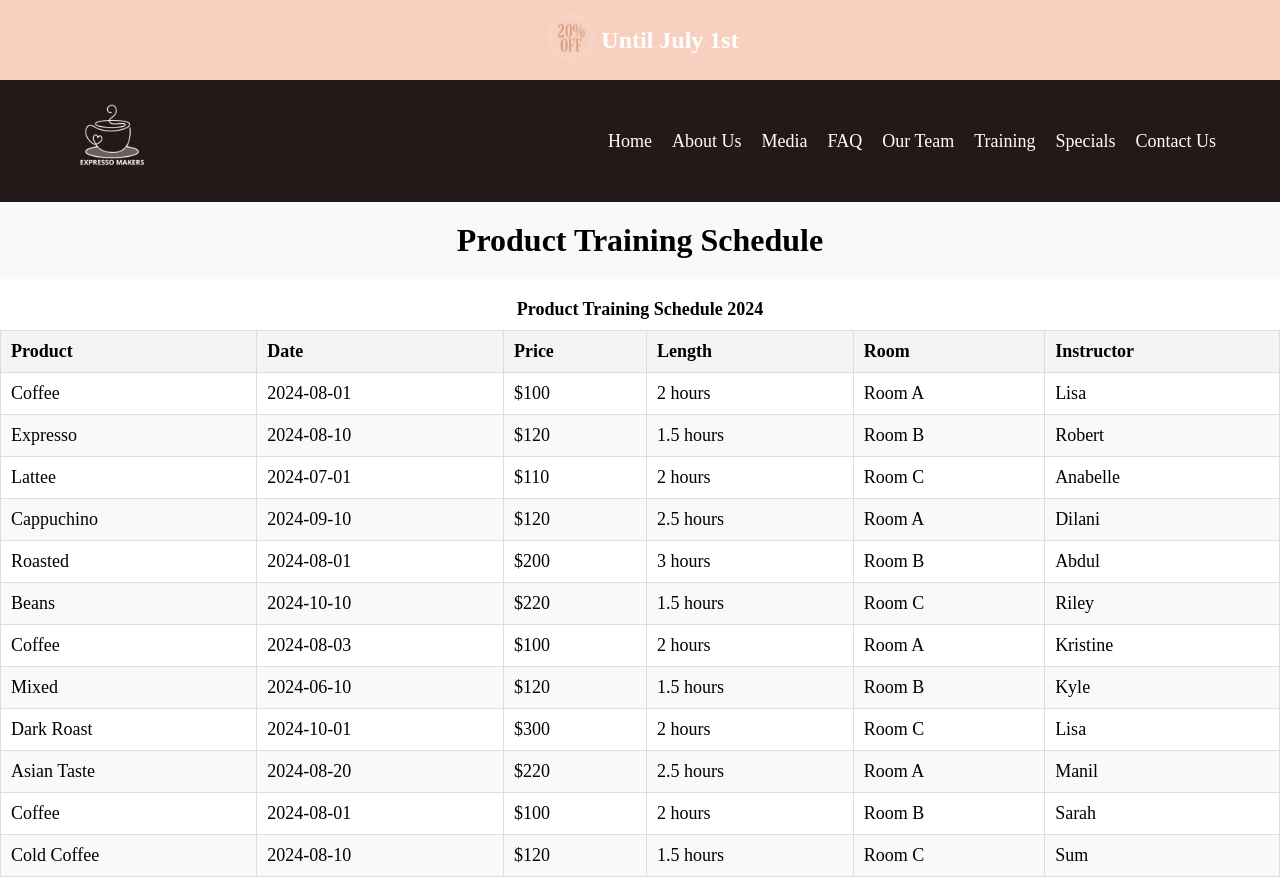
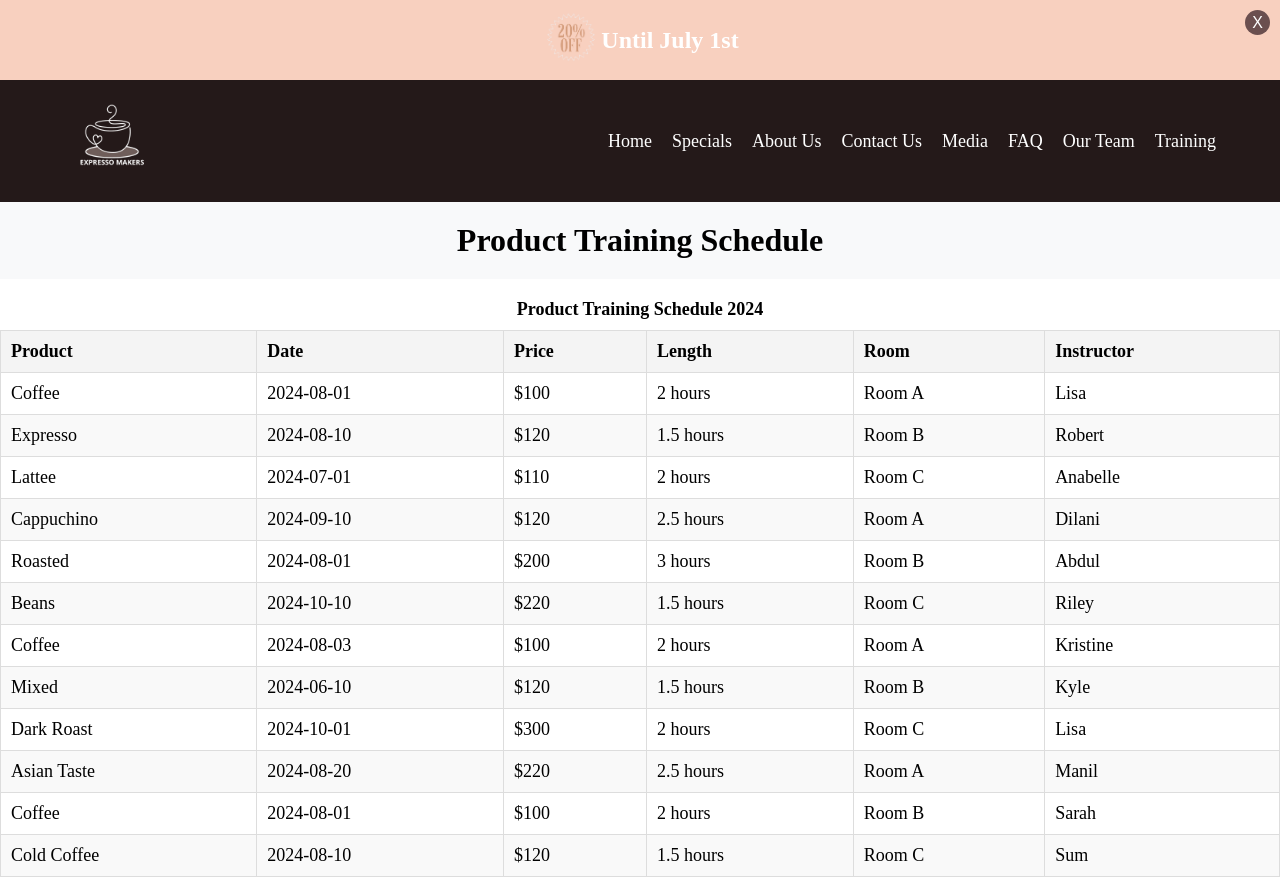
Before and after one commit to sum424/frontend-term-project, a plain HTML site: page pages/training.html in a window 1280 px wide. Shown: the top 880 px of the page. Drawn offline with Linux system fonts and the light colour scheme.

Commit message:
btn close

```diff
--- a/css/main.css
+++ b/css/main.css
@@ -4,6 +4,23 @@
     padding: 0;
     box-sizing: border-box;
     scroll-behavior: smooth;
+}
+
+/* close btn */
+.close-btn {
+    position: absolute;
+    right: 10px;
+    top: 10px;
+    background-color: #6b4f4f;
+    color: #ffffff;
+    border: none;
+    border-radius: 50%;
+    width: 25px;
+    height: 25px;
+    cursor: pointer;
+    font-size: 16px;
+    line-height: 25px;
+    text-align: center;
 }
 
 /* header */
--- /dev/null
+++ b/js/main.js
@@ -0,0 +1,3 @@
+document.getElementById('closeBtn').addEventListener('click', function() {
+    document.getElementById('banner').style.display = 'none';
+});
--- a/pages/training.html
+++ b/pages/training.html
@@ -10,9 +10,10 @@
 </head>
 <body>
     <!-- header -->
-    <header class="header">
+    <header class="header" id="banner">
         <img src="../img/banner.png" alt="image banner">
         <h2>Until July 1st</h2>
+        <button class="close-btn" id="closeBtn">X</button>
     </header>
 
     <!-- Navbar -->
@@ -21,13 +22,13 @@
             <a href="../index.html" class="logo"><img class="logo-img" src="../img/coffee-logo.png" alt="logo"></a>
             <ul class="nav-links">
                 <li><a href="../index.html">Home</a></li>
+                <li><a href="specials.html">Specials</a></li>
                 <li><a href="about.html">About Us</a></li>
+                <li><a href="contact.html">Contact Us</a></li>
                 <li><a href="media.html">Media</a></li>
                 <li><a href="faq.html">FAQ</a></li>
                 <li><a href="team.html">Our Team</a></li>
-                <li><a href="training.html">Training</a></li>
-                <li><a href="specials.html">Specials</a></li>
-                <li><a href="contact.html">Contact Us</a></li>
+                <li><a href="#">Training</a></li>
             </ul>
         </div>
     </nav>
@@ -158,4 +159,5 @@
         </div>
     </footer>
 </body>
+<script src="../js/main.js"></script>
 </html>
```
Also changed, not shown: index.html (+2 -1 lines), pages/about.html (+3 -1 lines), pages/contact.html (+4 -1 lines), pages/faq.html (+3 -1 lines), pages/media.html (+3 -4 lines), pages/specials.html (+3 -1 lines), pages/team.html (+3 -1 lines).
